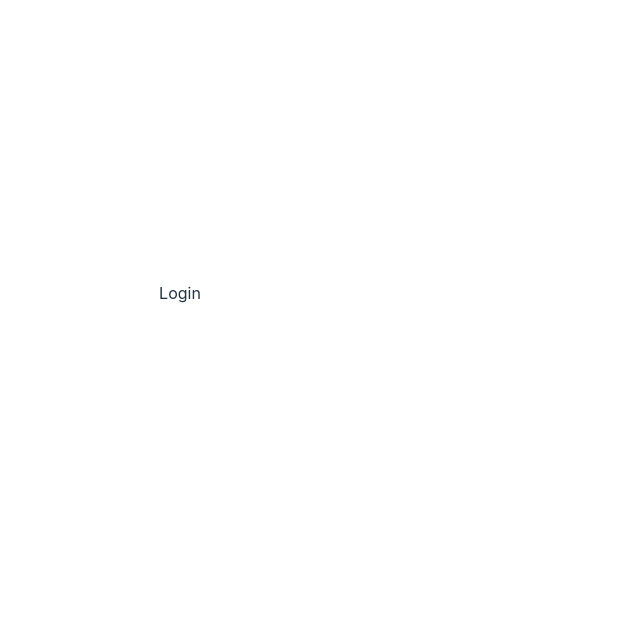
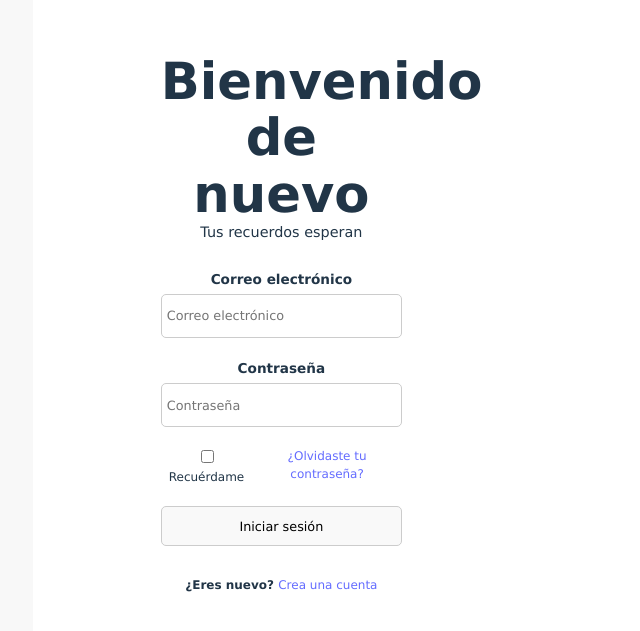
Before and after one commit to No-Country/c15-55-ft-php, a React (Vite) app: page /login in a window 1280 px wide. Shown: the part 107-738 px from the top of the page, without its empty margins (460-1100 px from the left). Built offline with nearby package versions, Linux system fonts and the light colour scheme.

Commit message:
Armado de la estructura sin la lógica

```diff
--- a/src/containers/login/Login.css
+++ b/src/containers/login/Login.css
@@ -0,0 +1,61 @@
+* {
+  font-family: 'Lucida Sans', 'Lucida Sans Regular', 'Lucida Grande', 'Lucida Sans Unicode', Geneva, Verdana, sans-serif;
+}
+h1 {
+  margin: 0 auto;
+  font-size: 1.5rem;
+}
+p {
+  margin: 0 auto;
+  font-size: 0.9rem;
+}
+.login_container {
+  margin: 0 auto;
+  padding: 0 auto;
+  display: flex;
+  height: 100vh;
+}
+.column_left {
+   flex: 50%;
+   background-color: #F8F8F8;
+}
+.column_right {
+  flex: 50%;
+  padding: 10vw 10vw;
+}
+form {
+  margin: 25px auto;
+}
+.form_container {
+   width:75%;
+}
+.form_group {
+  margin: 15px 0;
+  display: flex;
+  flex-direction: column;
+}
+.form_group label {
+  font-size: 0.85rem;
+  font-weight: 600;
+}
+.form_group_2col {
+  display: flex;
+  flex-direction: row;
+  justify-content: space-between;
+  font-size: 0.75rem;
+}
+.form_group input, .form_group button {
+  margin:5px 0;
+  padding: 1px 5px;
+  height:5vh;
+  font-size:0.8rem;
+  border: 1px solid #ccc;
+  border-radius: 5px;
+}
+.nuevo {
+    font-size: 0.75rem;
+    font-weight: 600;
+}
+.link {
+    font-size: 0.75rem;
+}
--- a/src/containers/login/Login.jsx
+++ b/src/containers/login/Login.jsx
@@ -1,9 +1,52 @@
-import React from 'react'
+import React from 'react';
+import './Login.css';
 
 const Login = () => {
   return (
-    <div>Login</div>
-  )
-}
+    <div className="login">
+      <div className="login_container">
+        <div className="column_left" />
+        <div className="column_right">
+          <div className="form_container">
+            <h1>Bienvenido de nuevo</h1>
+            <p>Tus recuerdos esperan</p>
+            <form>
+              <div className="form_group">
+                <label>Correo electrónico</label>
+                <input type="text" placeholder="Correo electrónico" />
+              </div>
+              <div className="form_group">
+                <label>Contraseña</label>
+                <input type="password" placeholder="Contraseña" />
+              </div>
+              <div className="form_group_2col">
+                <div>
+                  <input type="checkbox" />
+                  <label>Recuérdame</label>
+                </div>
+                <div>
+                  <a className="links" href="#">
+                    ¿Olvidaste tu contraseña?
+                  </a>
+                </div>
+              </div>
+              <div className="form_group">
+                <button type="submit">Iniciar sesión</button>
+              </div>
+            </form>
+            <div className="form_group">
+              <p className="nuevo">
+                ¿Eres nuevo?{' '}
+                <a className="links" href="#">
+                  Crea una cuenta
+                </a>
+              </p>
+            </div>
+          </div>
+        </div>
+      </div>
+    </div>
+  );
+};
 
 export default Login;
--- a/src/containers/signup/Signup.css
+++ b/src/containers/signup/Signup.css
@@ -0,0 +1,65 @@
+* {
+    font-family: 'Lucida Sans', 'Lucida Sans Regular', 'Lucida Grande', 'Lucida Sans Unicode', Geneva, Verdana, sans-serif;
+  }
+  h1 {
+    margin: 0 auto;
+    font-size: 1.5rem;
+  }
+  p {
+    margin: 0 auto;
+    font-size: 0.9rem;
+  }
+  .login_container {
+    margin: 0 auto;
+    padding: 0 auto;
+    display: flex;
+    height: 100vh;
+  }
+  .column_left {
+     flex: 50%;
+     background-color: #F8F8F8;
+  }
+  .column_right {
+    flex: 50%;
+    padding: 10vw 10vw;
+  }
+  form {
+    margin: 25px auto;
+  }
+  .form_container {
+     width:75%;
+  }
+  .form_group {
+    margin: 15px 0;
+    display: flex;
+    flex-direction: column;
+  }
+  .form_group label {
+    font-size: 0.85rem;
+    font-weight: 600;
+  }
+  .form_group_2col {
+    display: flex;
+    flex-direction: row;
+    justify-content: space-between;
+    font-size: 0.75rem;
+  }
+  .form_group input, .form_group button {
+    margin:5px 0;
+    padding: 1px 5px;
+    height:5vh;
+    font-size:0.8rem;
+    border: 1px solid #ccc;
+    border-radius: 5px;
+  }
+  .nuevo {
+      font-size: 0.75rem;
+      font-weight: 600;
+  }
+  .link {
+      font-size: 0.75rem;
+  }
+ .parrafo {
+    font-size: 0.75rem;
+    font-weight: 400;
+ }
--- a/src/containers/signup/Signup.jsx
+++ b/src/containers/signup/Signup.jsx
@@ -2,7 +2,52 @@ import React from 'react'
 
 const Signup = () => {
   return (
-    <div>Signup</div>
+    <div className="login">
+  <div className="login_container">
+    <div className="column_left" />
+    <div className="column_right">
+      <div className="form_container">
+        <h1>Crea una cuenta</h1>
+        <p>Proporciona tus datos</p>
+        <form>
+          <div className="form_group">
+            <label>Tu Nombre</label>
+            <input type="text" placeholder="Rogelio Mansilla" />
+          </div>
+          <div className="form_group">
+            <label>Correo electrónico</label>
+            <input type="text" placeholder="ejemplo@gmail.com" />
+          </div>
+          <div className="form_group">
+            <label>Contraseña</label>
+            <input type="password" placeholder="Tdfg%63S" />
+          </div>
+          <div className="form_group_2col">
+            <div>
+              <p className="parrafo">
+                Al registrarme acepto los{" "}
+                <span className="nuevo">términos y condiciones</span> y{" "}
+                <span className="nuevo">política de privacidad</span>
+              </p>
+            </div>
+          </div>
+          <div className="form_group">
+            <button type="submit">Iniciar sesión</button>
+          </div>
+        </form>
+        <div className="form_group">
+          <p className="nuevo">
+            ¿Ya Eres usuario?{" "}
+            <a className="links" href="#">
+              Inicia Sesión
+            </a>
+          </p>
+        </div>
+      </div>
+    </div>
+  </div>
+</div>
+
   )
 }
 
```
